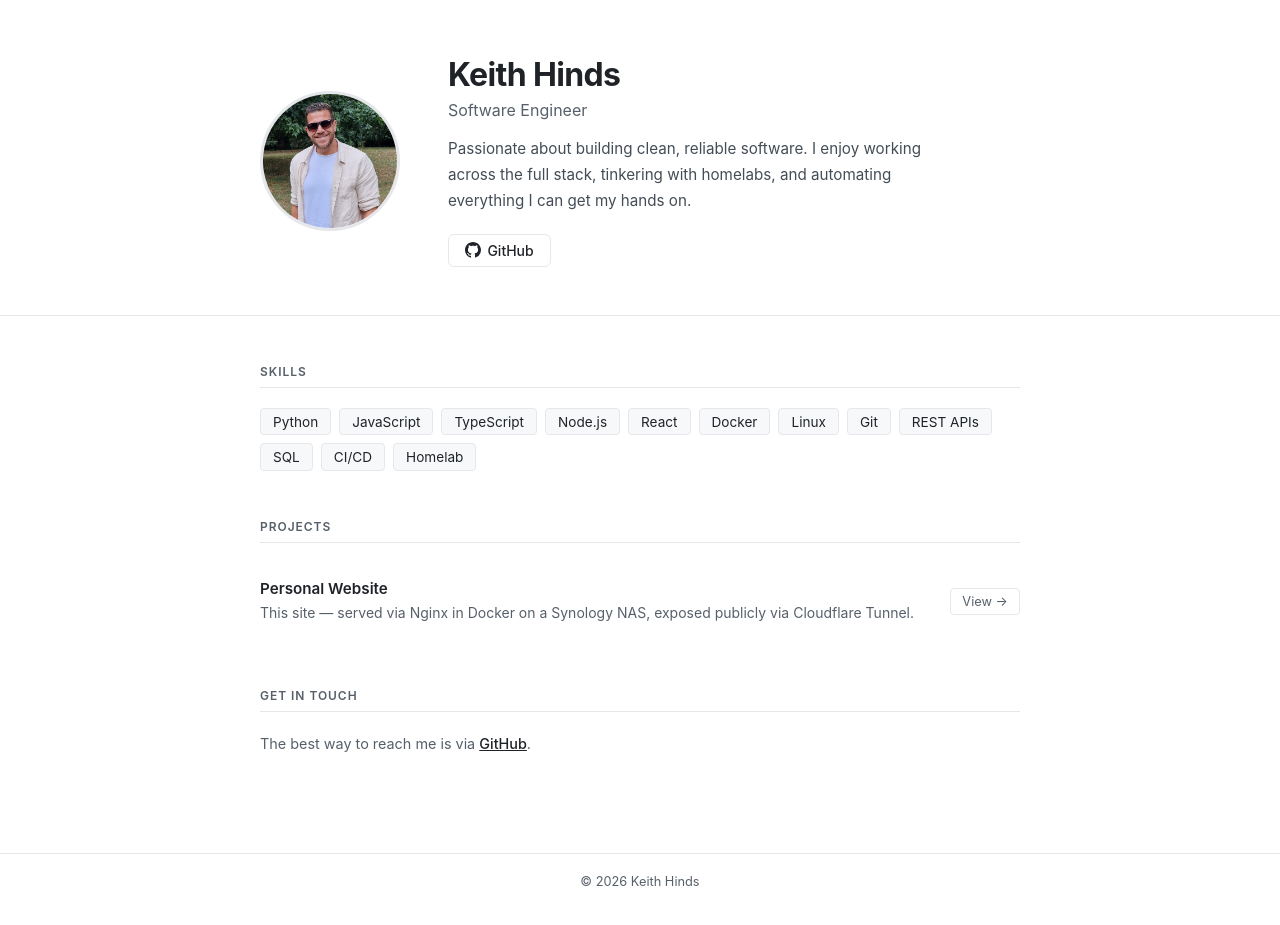
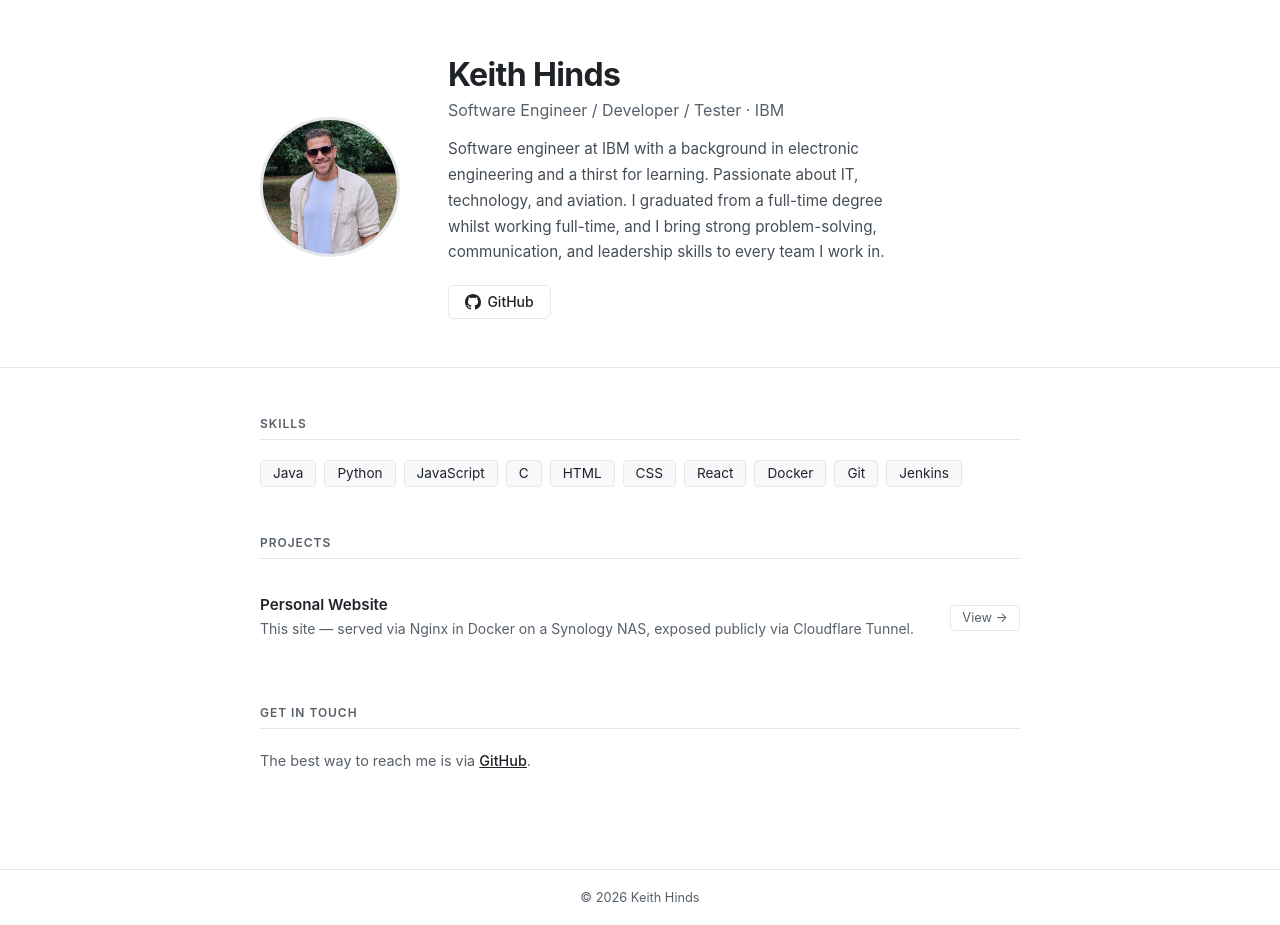
Before and after one commit to khinds-dev/keith-website, a plain HTML site: page index.html in a window 1280 px wide. Drawn offline with Linux system fonts and the light colour scheme.

Commit message:
Update bio, role and skills from CV

```diff
--- a/index.html
+++ b/index.html
@@ -222,10 +222,12 @@
       </div>
       <div class="hero-text">
         <h1>Keith Hinds</h1>
-        <p class="role">Software Engineer</p>
+        <p class="role">Software Engineer / Developer / Tester · IBM</p>
         <p class="bio">
-          Passionate about building clean, reliable software. I enjoy working across the full stack,
-          tinkering with homelabs, and automating everything I can get my hands on.
+          Software engineer at IBM with a background in electronic engineering and a thirst for learning.
+          Passionate about IT, technology, and aviation. I graduated from a full-time degree whilst
+          working full-time, and I bring strong problem-solving, communication, and leadership skills
+          to every team I work in.
         </p>
         <nav class="links">
           <a href="https://github.com/khinds-dev" target="_blank" rel="noopener">
@@ -249,18 +251,16 @@
       <section>
         <h2>Skills</h2>
         <div class="skills">
+          <span class="skill-tag">Java</span>
           <span class="skill-tag">Python</span>
           <span class="skill-tag">JavaScript</span>
-          <span class="skill-tag">TypeScript</span>
-          <span class="skill-tag">Node.js</span>
+          <span class="skill-tag">C</span>
+          <span class="skill-tag">HTML</span>
+          <span class="skill-tag">CSS</span>
           <span class="skill-tag">React</span>
           <span class="skill-tag">Docker</span>
-          <span class="skill-tag">Linux</span>
           <span class="skill-tag">Git</span>
-          <span class="skill-tag">REST APIs</span>
-          <span class="skill-tag">SQL</span>
-          <span class="skill-tag">CI/CD</span>
-          <span class="skill-tag">Homelab</span>
+          <span class="skill-tag">Jenkins</span>
         </div>
       </section>
 
```
